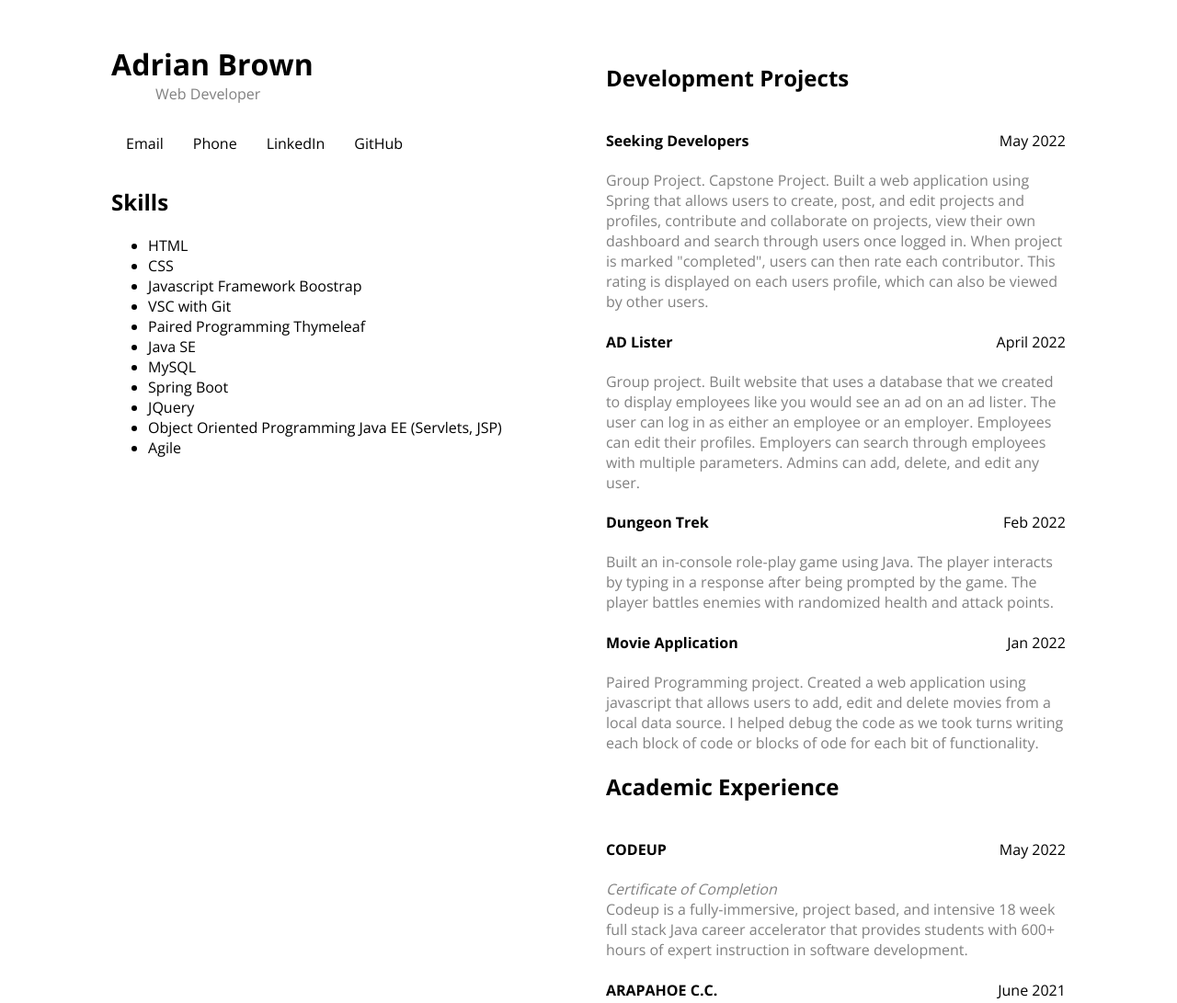
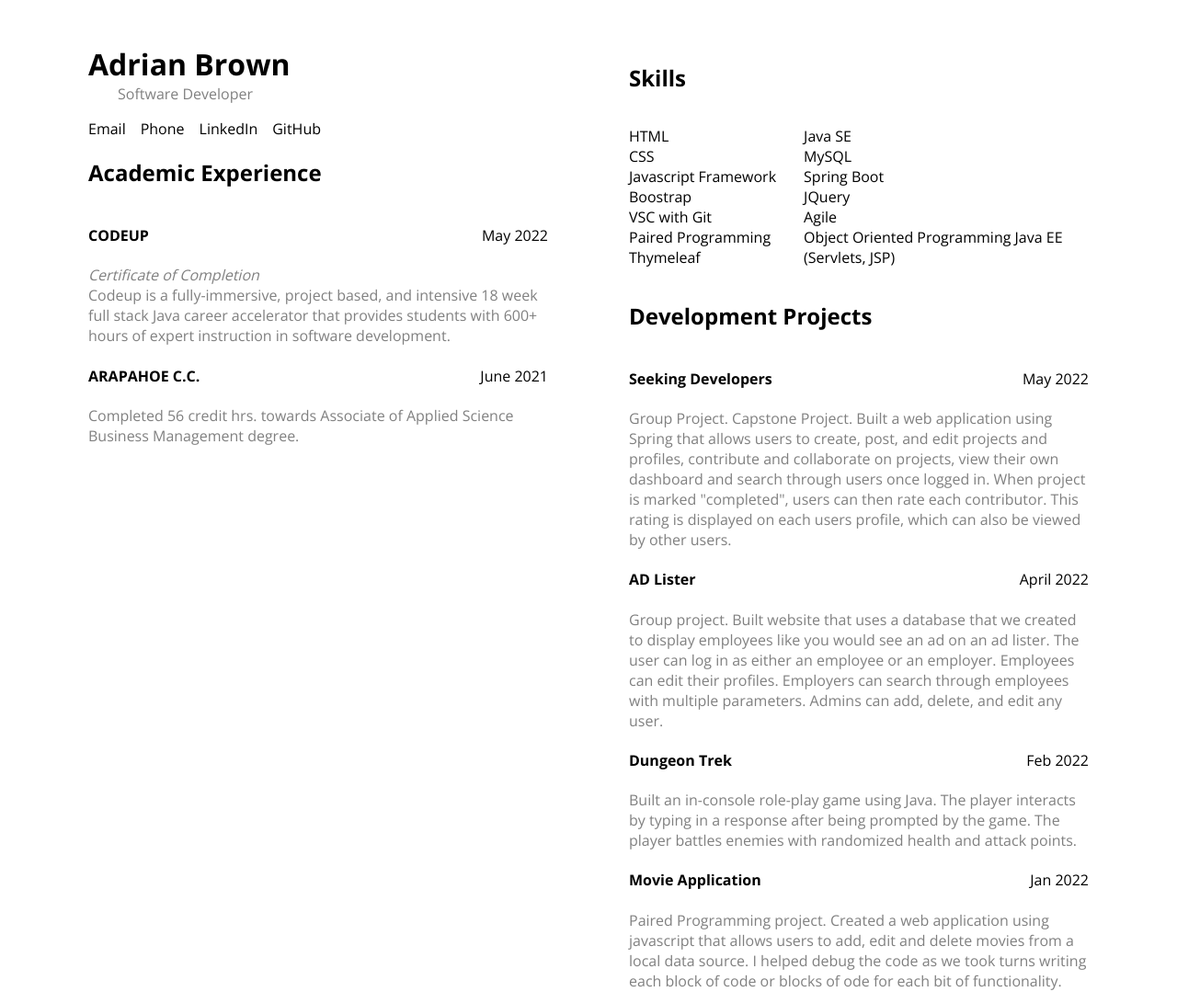
Before and after one commit to radicaladi/online-resume, a plain HTML site: page index.html in a window 1280 px wide. Shown: the top 1091 px of the page at 92% size. Drawn offline with nearby package versions, Linux system fonts and the light colour scheme.

Commit message:
refactored layout, skills at top

```diff
--- a/index.html
+++ b/index.html
@@ -20,7 +20,7 @@
     <div class="left-side">
         <div class="name-title">
             <h1>Adrian Brown</h1>
-            <p>Web Developer</p>
+            <p>Software Developer</p>
         </div>
 
         <div class="contact">
@@ -32,22 +32,22 @@
             </ul>
         </div>
 
-        <div class="skills">
-            <h2>Skills</h2>
-            <ul class="skill-list">
-                <li class="skill-item">HTML</li>
-                <li class="skill-item">CSS</li>
-                <li class="skill-item">Javascript Framework Boostrap</li>
-                <li class="skill-item">VSC with Git</li>
-                <li class="skill-item">Paired Programming Thymeleaf</li>
-                <li class="skill-item">Java SE</li>
-                <li class="skill-item">MySQL</li>
-                <li class="skill-item">Spring Boot</li>
-                <li class="skill-item">JQuery</li>
-                <li class="skill-item">Object Oriented Programming Java EE (Servlets, JSP)</li>
-                <li class="skill-item">Agile</li>
-            </ul>
+        <div class="experience">
+            <h2>Academic Experience</h2>
+            <div class="academic-row">
+                <div><h4><strong>CODEUP</strong></h4></div>
+                <div>May 2022</div>
+            </div>
+            <div><p><em>Certificate of Completion</em></p></div>
+            <div><p>Codeup is a fully-immersive, project based, and
+                intensive 18 week full stack Java career accelerator that provides students with 600+ hours of expert instruction in software development.</p></div>
+            <div class="academic-row">
+                <div><h4><strong>ARAPAHOE C.C.</strong></h4></div>
+                <div>June 2021</div>
+            </div>
+            <div><p>Completed 56 credit hrs. towards Associate of Applied Science Business Management degree.</p></div>
         </div>
+
     </div>
 
 <!--    <div class="center">-->
@@ -55,6 +55,31 @@
 <!--    </div>-->
 
     <div class="right-side">
+
+        <div class="skills">
+            <h2>Skills</h2>
+            <div class="skill-card">
+                <div class="skills-left">
+                    <ul class="skill-list">
+                        <li class="skill-item">HTML</li>
+                        <li class="skill-item">CSS</li>
+                        <li class="skill-item">Javascript Framework Boostrap</li>
+                        <li class="skill-item">VSC with Git</li>
+                        <li class="skill-item">Paired Programming Thymeleaf</li>
+                    </ul>
+                </div>
+                <div class="skills-right">
+                    <ul class="skill-list">
+                        <li class="skill-item">Java SE</li>
+                        <li class="skill-item">MySQL</li>
+                        <li class="skill-item">Spring Boot</li>
+                        <li class="skill-item">JQuery</li>
+                        <li class="skill-item">Agile</li>
+                        <li class="skill-item">Object Oriented Programming Java EE (Servlets, JSP)</li>
+                    </ul>
+                </div>
+            </div>
+        </div>
 
         <div class="development-projects">
             <h2>Development Projects</h2>
@@ -80,21 +105,8 @@
             <div><p>Paired Programming project. Created a web application using javascript that allows users to add, edit and delete movies from a local data source. I helped debug the code as we took turns writing each block of code or blocks of ode for each bit of functionality.</p></div>
         </div>
 
-        <div class="experience">
-            <h2>Academic Experience</h2>
-            <div class="academic-row">
-                <div><h4><strong>CODEUP</strong></h4></div>
-                <div>May 2022</div>
-            </div>
-            <div><p><em>Certificate of Completion</em></p></div>
-            <div><p>Codeup is a fully-immersive, project based, and
-                intensive 18 week full stack Java career accelerator that provides students with 600+ hours of expert instruction in software development.</p></div>
-            <div class="academic-row">
-                <div><h4><strong>ARAPAHOE C.C.</strong></h4></div>
-                <div>June 2021</div>
-            </div>
-            <div><p>Completed 56 credit hrs. towards Associate of Applied Science Business Management degree.</p></div>
-        </div>
+        .
+
         </div>
 
     </div>
--- a/main.css
+++ b/main.css
@@ -22,7 +22,10 @@ h5 {
     font-weight: inherit;
 }
 
-/* css for class elements */
+/* css for class elements begins here */
+
+/* all content on the left side */
+
 .container {
     display: flex; /* defaults to row. splits the content alongside each other */
     justify-content: space-evenly; /* indents on margins and spaces each column of content */
@@ -30,8 +33,11 @@ h5 {
 }
 
 .name-title p {
-    padding-left: 3em;
+    padding-left: 2em; /* aligns profession title to the name */
 }
+
+
+/*contact container styling here*/
 
 .contact ul {
     display: flex;
@@ -40,10 +46,39 @@ h5 {
 }
 
 .contact ul li {
-    padding: 1em;
+    padding-right: 1em;
 }
 
-/* all content on the right side begins here*/
+/* experience container and the child elements*/
+
+.experience {
+    width: 500px;
+}
+
+.academic-row {
+    display: flex;
+    align-items: baseline;
+    justify-content: space-between;
+}
+
+/* all content on the right side begins here */
+
+/*skill container and the child elements-*/
+
+.skills {
+    width: 500px;
+}
+
+.skill-card {
+    display: flex;
+}
+
+.skill-card ul {
+    list-style: none;
+    padding-left: 0;
+}
+
+/*development projects container and the child elements*/
 
 .development-projects {
     width: 500px;
@@ -54,15 +89,3 @@ h5 {
     align-items: baseline; /* aligns the project name and date to the same line*/
     justify-content: space-between; /* separates the project name and date*/
 }
-
-/* projects above and experience below*/
-
-.experience {
-    width: 500px;
-}
-
-.academic-row {
-    display: flex;
-    align-items: baseline;
-    justify-content: space-between;
-}
```
